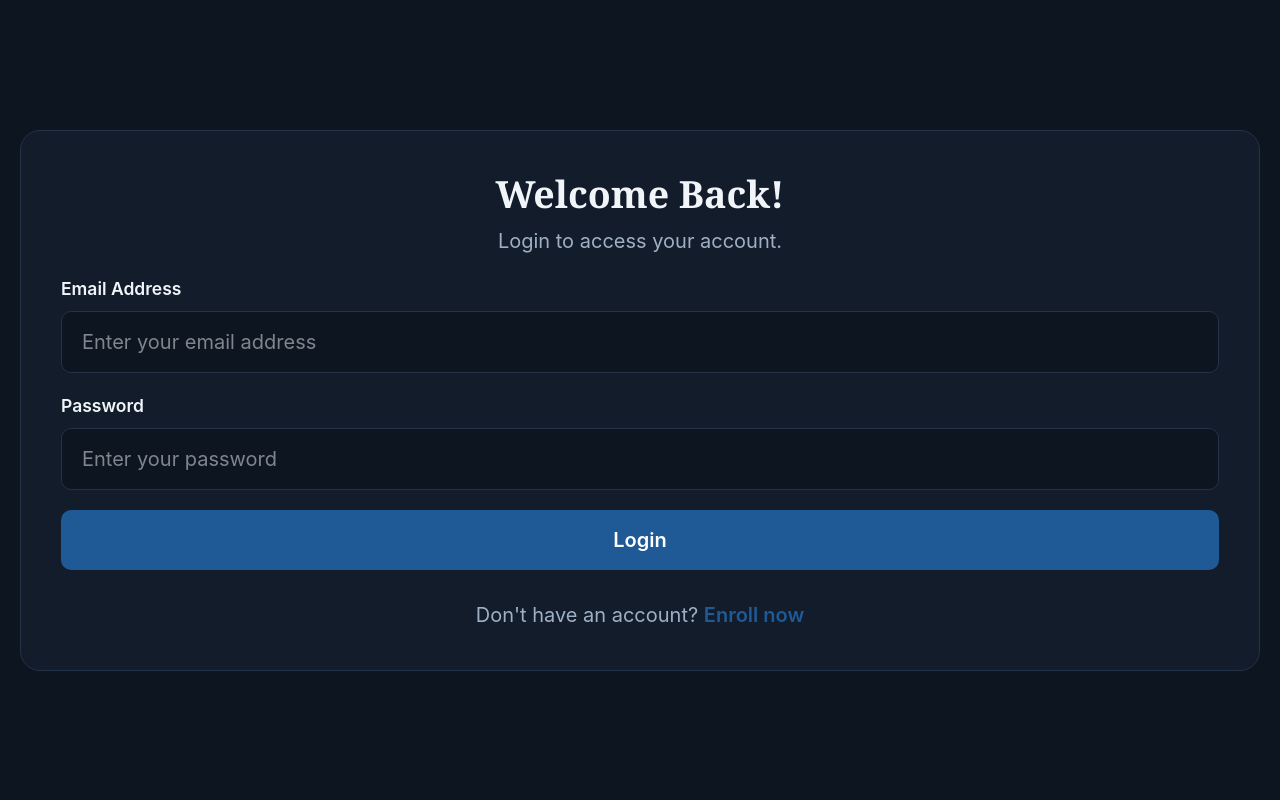
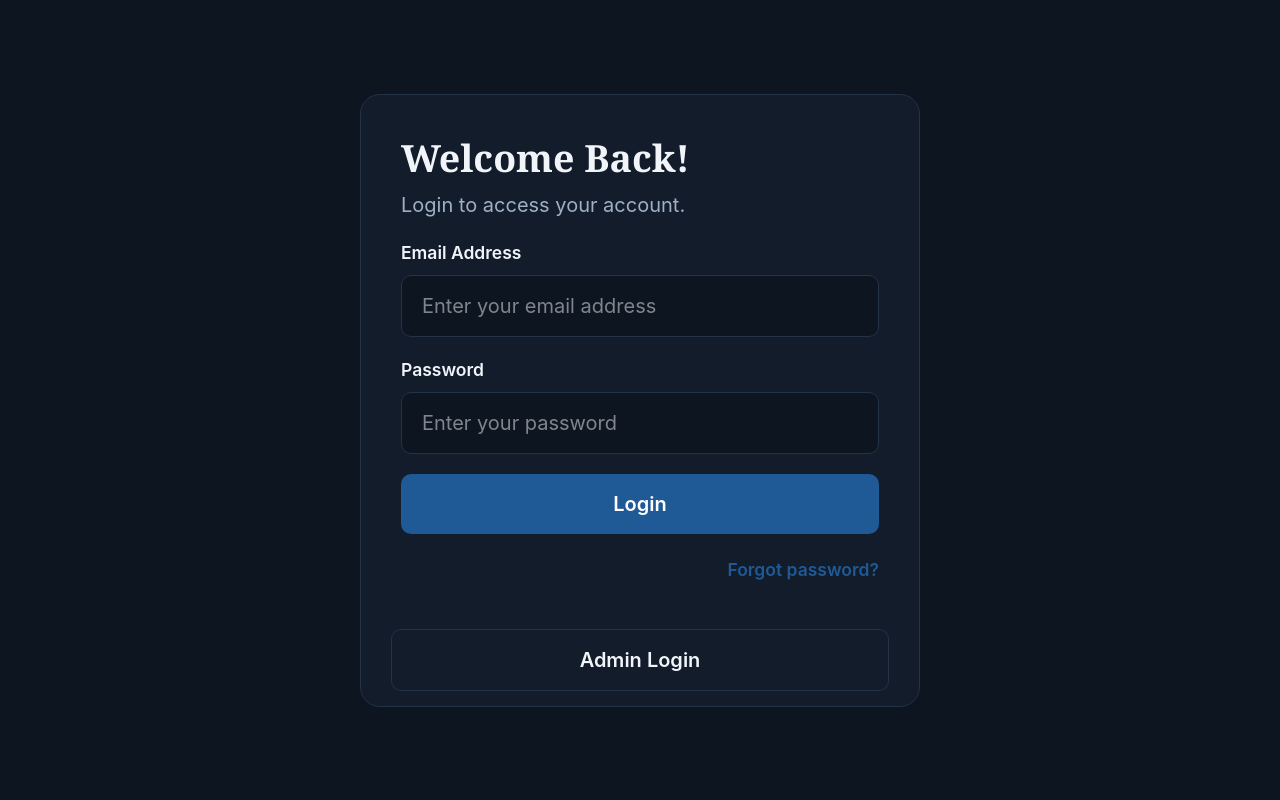
Before and after one commit to zyloeeep/Profile-View-of-Students-for-an-Online-Enrollment-System, a Django app: page /login/ in a window 1280 px wide. Run offline with Django 5.2, Linux system fonts and the light colour scheme.

Commit message:
fix the log in page

```diff
--- a/online_enrollment/config/urls.py
+++ b/online_enrollment/config/urls.py
@@ -51,4 +51,10 @@ urlpatterns = [
     path("students/", include("students.urls")),
 
     path("enrollment/", include("enrollment.urls")),
+
+    path(
+        "demo-admin/",
+        config_views.demo_admin_login,
+        name="demo_admin_login",
+    ),
 ]
--- a/online_enrollment/static/css/output.css
+++ b/online_enrollment/static/css/output.css
@@ -14,7 +14,6 @@
     --color-red-300: oklch(80.8% 0.114 19.571);
     --color-red-400: oklch(70.4% 0.191 22.216);
     --color-red-500: oklch(63.7% 0.237 25.331);
-    --color-red-600: oklch(57.7% 0.245 27.325);
     --color-red-700: oklch(50.5% 0.213 27.518);
     --color-red-800: oklch(44.4% 0.177 26.899);
     --color-amber-50: oklch(98.7% 0.022 95.277);
@@ -22,21 +21,18 @@
     --color-amber-800: oklch(47.3% 0.137 46.201);
     --color-green-50: oklch(98.2% 0.018 155.826);
     --color-green-200: oklch(92.5% 0.084 155.995);
-    --color-green-700: oklch(52.7% 0.154 150.069);
     --color-green-800: oklch(44.8% 0.119 151.328);
     --color-blue-800: oklch(42.4% 0.199 265.638);
     --color-blue-900: oklch(37.9% 0.146 265.522);
     --color-slate-200: oklch(92.9% 0.013 255.508);
     --color-slate-300: oklch(86.9% 0.022 252.894);
-    --color-slate-500: oklch(55.4% 0.046 257.417);
     --color-slate-600: oklch(44.6% 0.043 257.281);
-    --color-slate-700: oklch(37.2% 0.044 257.287);
     --color-slate-900: oklch(20.8% 0.042 265.755);
     --color-white: #fff;
     --spacing: 0.25rem;
     --container-sm: 24rem;
+    --container-md: 28rem;
     --container-xl: 36rem;
-    --container-2xl: 42rem;
     --container-3xl: 48rem;
     --container-4xl: 56rem;
     --container-5xl: 64rem;
@@ -336,20 +332,14 @@
   .w-full {
     width: 100%;
   }
-  .max-w-2xl {
-    max-width: var(--container-2xl);
-  }
   .max-w-3xl {
     max-width: var(--container-3xl);
   }
   .max-w-4xl {
     max-width: var(--container-4xl);
   }
-  .max-w-5xl {
-    max-width: var(--container-5xl);
-  }
-  .max-w-sm {
-    max-width: var(--container-sm);
+  .max-w-md {
+    max-width: var(--container-md);
   }
   .max-w-xl {
     max-width: var(--container-xl);
@@ -585,6 +553,9 @@
   .bg-surface {
     background-color: var(--color-surface);
   }
+  .bg-transparent {
+    background-color: transparent;
+  }
   .bg-warn-soft {
     background-color: var(--color-warn-soft);
   }
@@ -678,14 +649,23 @@
   .pb-1 {
     padding-bottom: var(--spacing);
   }
+  .pb-3 {
+    padding-bottom: calc(var(--spacing) * 3);
+  }
   .pb-4 {
     padding-bottom: calc(var(--spacing) * 4);
+  }
+  .pb-6 {
+    padding-bottom: calc(var(--spacing) * 6);
   }
   .text-center {
     text-align: center;
   }
   .text-left {
     text-align: left;
+  }
+  .text-right {
+    text-align: right;
   }
   .font-sans {
     font-family: var(--font-sans);
@@ -935,8 +909,23 @@
     .sm\:grid-cols-2 {
       grid-template-columns: repeat(2, minmax(0, 1fr));
     }
+    .sm\:p-2 {
+      padding: calc(var(--spacing) * 2);
+    }
     .sm\:p-8 {
       padding: calc(var(--spacing) * 8);
+    }
+    .sm\:px-8 {
+      padding-inline: calc(var(--spacing) * 8);
+    }
+    .sm\:pb-3 {
+      padding-bottom: calc(var(--spacing) * 3);
+    }
+    .sm\:pb-4 {
+      padding-bottom: calc(var(--spacing) * 4);
+    }
+    .sm\:pb-8 {
+      padding-bottom: calc(var(--spacing) * 8);
     }
     .sm\:text-3xl {
       font-size: var(--text-3xl);
--- a/online_enrollment/templates/components/sidebar.html
+++ b/online_enrollment/templates/components/sidebar.html
@@ -73,7 +73,7 @@
 
             <button
                 type="submit"
-                class="flex w-full items-center gap-3 rounded-md px-3 py-3 text-sm font-semibold text-red-300 transition hover:bg-red-500/10 hover:text-red-400"
+                class="flex w-full items-center gap-3 rounded-md px-3 py-3 text-sm font-semibold text-white/80 transition hover:bg-white/10 hover:text-white"
             >
                 <!-- Logout SVG Icon -->
                 <svg
--- a/online_enrollment/templates/login.html
+++ b/online_enrollment/templates/login.html
@@ -1,4 +1,3 @@
-
 {% load static %}
 <!DOCTYPE html>
 <html lang="en">
@@ -12,20 +11,18 @@
 
 <body class="flex min-h-screen items-center justify-center bg-page px-4 py-8 text-ink">
 
-    <main class="w-full max-w-5xl">
+    <main class="w-full max-w-md">
 
-        <form
-            method="POST"
-            class="w-full space-y-4 rounded-2xl border border-line bg-surface p-6 sm:p-8"
-        >
+        <!-- Card -->
+        <div class="flex flex-col overflow-hidden rounded-2xl border border-line bg-surface">
+
+            <!-- Login form -->
+            <form method="POST" class="w-full space-y-4 p-6 pb-3 sm:p-8 sm:pb-3">
                 {% csrf_token %}
 
                 <!-- Heading -->
-            <div class="mb-4 text-center">
-                <h1 class="text-2xl font-bold sm:text-3xl">
-                    Welcome Back!
-                </h1>
-
+                <div class="mb-4">
+                    <h1 class="text-2xl font-bold sm:text-3xl">Welcome Back!</h1>
                     <p class="mt-2 text-sm text-muted sm:text-base">
                         Login to access your account.
                     </p>
@@ -53,8 +50,7 @@
 
                 <!-- Email Address -->
                 <div class="space-y-2">
-                <label for="{{ form.email.id_for_label }}"
-                       class="block text-sm font-semibold">
+                    <label for="{{ form.email.id_for_label }}" class="block text-sm font-semibold">
                         Email Address
                     </label>
 
@@ -67,8 +63,7 @@
 
                 <!-- Password -->
                 <div class="space-y-2">
-                <label for="{{ form.password.id_for_label }}"
-                       class="block text-sm font-semibold">
+                    <label for="{{ form.password.id_for_label }}" class="block text-sm font-semibold">
                         Password
                     </label>
 
@@ -90,20 +85,33 @@
                     Login
                 </button>
 
-            <!-- Registration Link -->
-            <p class="pt-2 text-center text-sm text-muted sm:text-base">
-                Don't have an account?
-
+                <!-- Forgot Password -->
+                <div class="text-right">
                     <a
-                    href="{% url 'students:register' %}"
-                    class="font-semibold text-brand-solid hover:underline"
+                        href="#"
+                        class="text-sm font-semibold text-brand-solid hover:underline"
                     >
-                    Enroll now
+                        Forgot password?
                     </a>
-            </p>
-
+                </div>
             </form>
 
+            <!-- Admin Login (class demo only) -->
+            <form method="POST" class="w-full space-y-4 p-6 pb-3"
+                method="POST"
+                action="{% url 'demo_admin_login' %}"
+                class="px-6 pb-6 sm:px-8 sm:pb-8"
+            >
+                {% csrf_token %}
+                <button
+                    type="submit"
+                    class="w-full rounded-lg border border-line bg-transparent px-4 py-3 font-semibold text-ink transition hover:bg-page"
+                >
+                    Admin Login
+                </button>
+            </form>
+
+        </div>
     </main>
 
 </body>
```
Also changed, not shown: other parts of online_enrollment/static/css/output.css (+14 -48 lines), online_enrollment/config/views.py (+22 -4 lines), online_enrollment/students/views.py (+23 -1 lines), 1 other file. Lines whose indentation alone changed are shown as unchanged.
